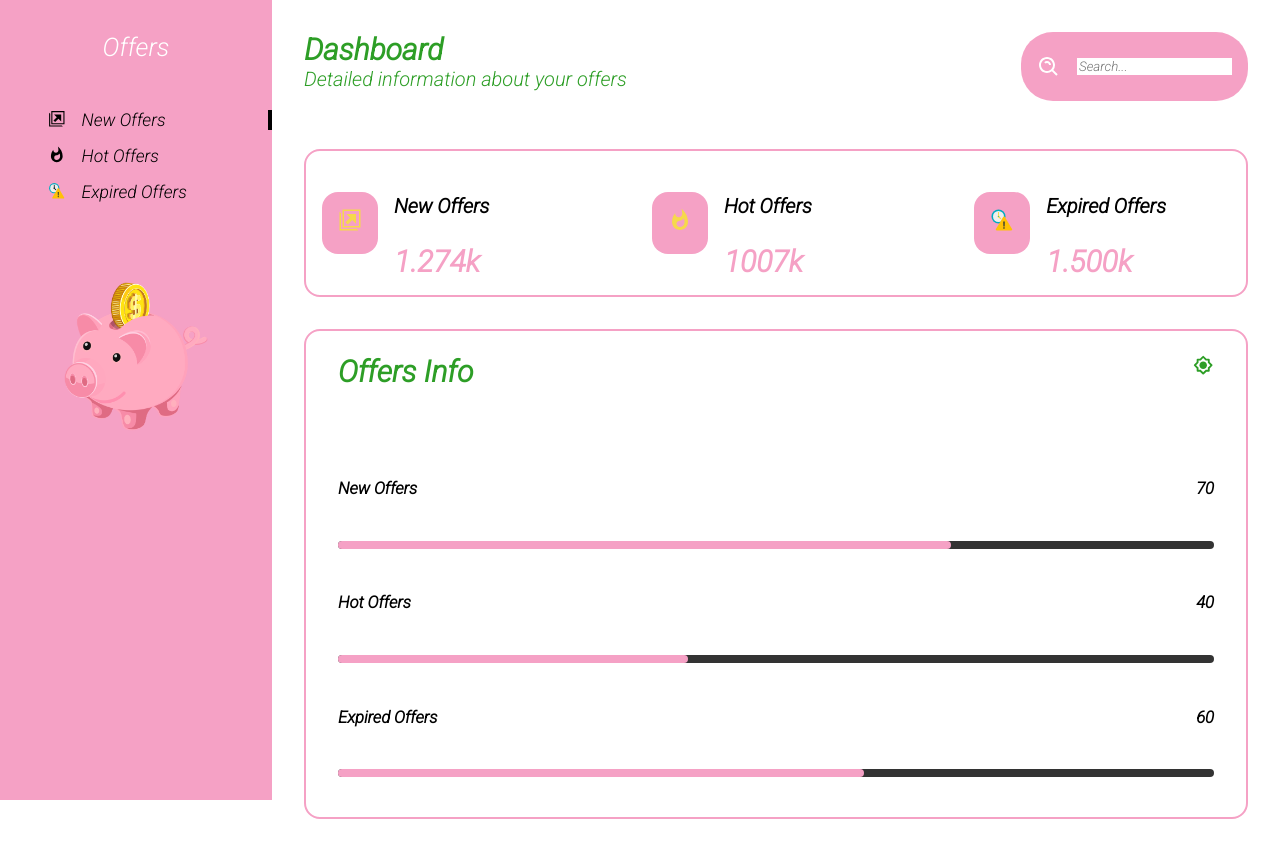
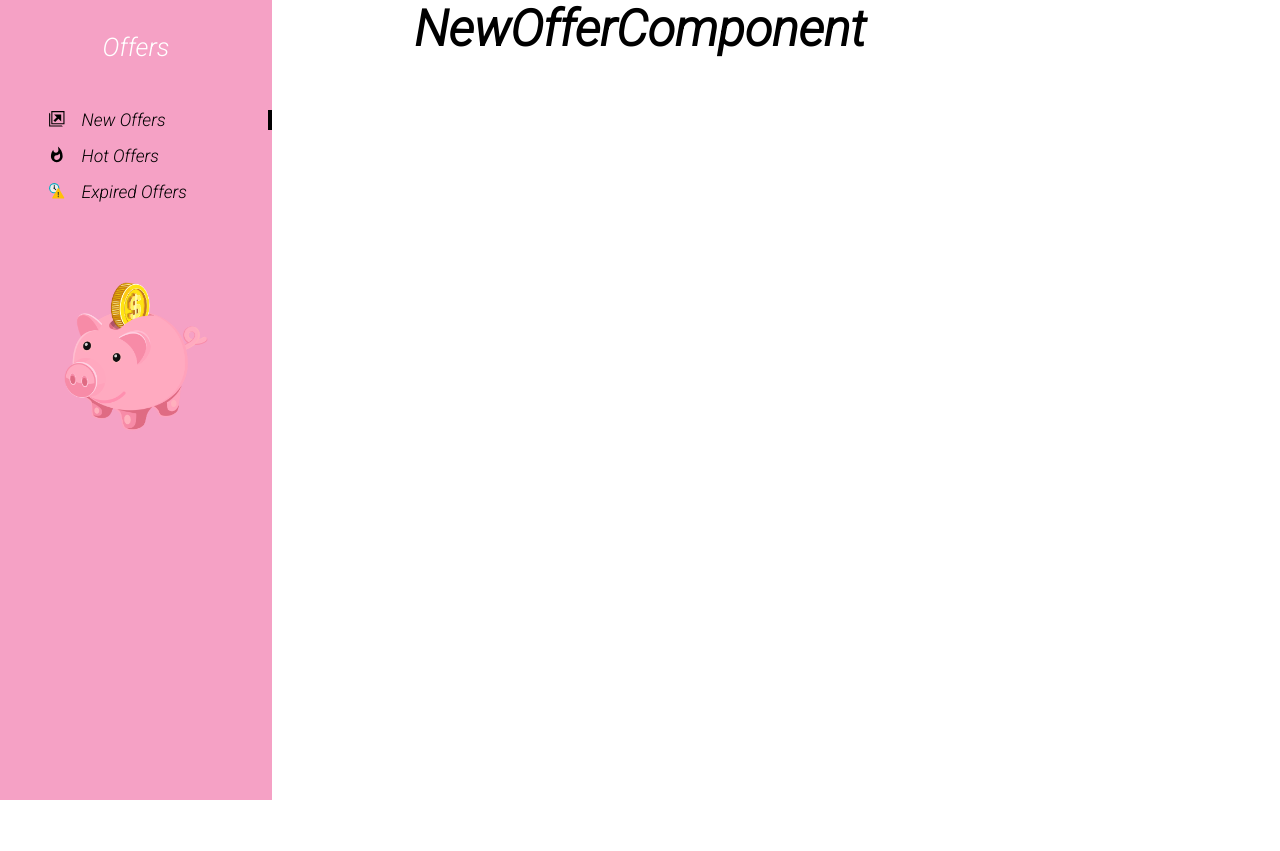
Before and after one commit to NataDav-create/DashboardOffers, a React (Create React App) app in the folder client/: page /new in a window 1280 px wide. After the commit the page ends 800 px from the top, so only its background shows below. Built offline with nearby package versions, Linux system fonts and the light colour scheme.

Commit message:
add router

```diff
--- a/client/package.json
+++ b/client/package.json
@@ -9,6 +9,7 @@
     "react": "^17.0.2",
     "react-dom": "^17.0.2",
     "react-icons": "^4.3.1",
+    "react-router-dom": "^5.2.0",
     "react-scripts": "4.0.3",
     "recharts": "^2.1.6",
     "styled-components": "^5.3.3",
--- a/client/src/App.js
+++ b/client/src/App.js
@@ -1,18 +1,34 @@
 import React from 'react';
+import { BrowserRouter as Router, Switch, Route } from 'react-router-dom';
 import { GlobalStyle } from './Components/styles/GlobalStyle';
 import { NewOffersComponent } from './Components/NewOffersComponent';
 import { HotOffersComponent } from './Components/HotOffersComponent';
 import { ExpiringOffersComponent } from './Components/ExpiringOffersComponent';
 import Sidebar from './Components/Sidebar';
 import Dashboard from './Components/Dashboard';
+import Home from './Components/Home';
 
 function App() {
   return (
-    <React.Fragment>
+    <Router>
       <GlobalStyle />
       <Sidebar />
-      <Dashboard />
-    </React.Fragment>
+
+      <Switch>
+        <Route exact path="/">
+          <Home />
+        </Route>
+        <Route exact path="/new">
+          <NewOffersComponent />
+        </Route>
+        <Route exact path="/hot">
+          <HotOffersComponent />
+        </Route>
+        <Route exact path="/expired">
+          <ExpiringOffersComponent />
+        </Route>
+      </Switch>
+    </Router>
   );
 }
 
--- a/client/src/Components/ExpiringOffersComponent.js
+++ b/client/src/Components/ExpiringOffersComponent.js
@@ -1,3 +1,14 @@
 import React from 'react';
+import styled from 'styled-components';
 
-export const ExpiringOffersComponent = () => <> ExpiringOfferComponent </>;
+export const Title = styled.h1`
+  color: #000;
+  font-size: 50px;
+  text-align: center;
+`;
+
+export const ExpiringOffersComponent = () => (
+  <>
+    <Title> ExpiringOfferComponent </Title>{' '}
+  </>
+);
--- /dev/null
+++ b/client/src/Components/Home.js
@@ -0,0 +1,13 @@
+import React from 'react';
+import { Link } from 'react-router-dom';
+import Sidebar from './Sidebar';
+import Dashboard from './Dashboard';
+
+export default function Home() {
+  return (
+    <>
+      <Sidebar />
+      <Dashboard />
+    </>
+  );
+}
--- a/client/src/Components/HotOffersComponent.js
+++ b/client/src/Components/HotOffersComponent.js
@@ -1,3 +1,14 @@
 import React from 'react';
+import styled from 'styled-components';
 
-export const HotOffersComponent = () => <>HotOfferComponent</>;
+export const Title = styled.h1`
+  color: #000;
+  font-size: 50px;
+  text-align: center;
+`;
+
+export const HotOffersComponent = () => (
+  <>
+    <Title>HotOfferComponent</Title>
+  </>
+);
--- a/client/src/Components/Links.js
+++ b/client/src/Components/Links.js
@@ -1,4 +1,5 @@
 import React from 'react';
+import { Link } from 'react-router-dom';
 
 export default function Links({ links }) {
   return (
@@ -7,10 +8,9 @@ export default function Links({ links }) {
         console.log(link);
         return (
           <li className={link.active ? 'active' : ''}>
-            <a href="">
-              <link.icon />
-              {link.text}
-            </a>
+            <Link to={link.url}>
+              <link.icon /> {link.text}
+            </Link>
           </li>
         );
       })}
--- a/client/src/Components/NewOffersComponent.js
+++ b/client/src/Components/NewOffersComponent.js
@@ -1,3 +1,14 @@
 import React from 'react';
+import styled from 'styled-components';
 
-export const NewOffersComponent = () => <>NewOfferComponent</>;
+export const Title = styled.h1`
+  color: #000;
+  font-size: 50px;
+  text-align: center;
+`;
+
+export const NewOffersComponent = () => (
+  <>
+    <Title>NewOfferComponent</Title>
+  </>
+);
--- a/client/src/Components/Sidebar.js
+++ b/client/src/Components/Sidebar.js
@@ -68,19 +68,32 @@ export const ImgContainer = styled.div`
 
 export default function Sidebar() {
   const links = [
-    { text: 'New Offers', icon: ImNewTab, active: true },
-    { text: 'Hot Offers', icon: MdWhatshot },
-    { text: 'Expired Offers', icon: FcExpired },
+    {
+      text: 'New Offers',
+      icon: ImNewTab,
+      active: true,
+      url: '/new',
+    },
+    {
+      text: 'Hot Offers',
+      icon: MdWhatshot,
+      url: '/hot',
+    },
+    {
+      text: 'Expired Offers',
+      icon: FcExpired,
+      url: '/expired',
+    },
   ];
   return (
     <SidebarEl>
-      <Offers>Offers</Offers>
+      <Offers> Offers </Offers>{' '}
       <LinksEl>
-        <Links links={links} />
-      </LinksEl>
+        <Links links={links} />{' '}
+      </LinksEl>{' '}
       <ImgContainer>
         <img src={piggy} alt="piggy" />
-      </ImgContainer>
+      </ImgContainer>{' '}
     </SidebarEl>
   );
 }
```
Also changed, not shown: client/src/Components/Navbar.js (+5 -5 lines), 1 other file (tests, documents, lock files or other folders).
